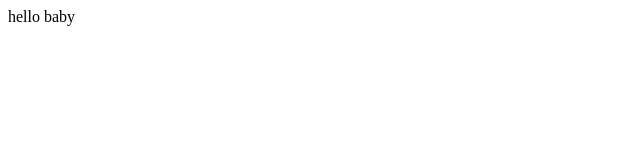
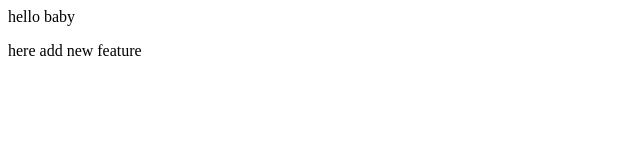
Before and after one commit to Abhishek-web-git/local, a plain HTML site: page index.html in a window 1280 px wide. Shown: the whole page, without its empty margins (0-640 px from the left). Drawn offline with Linux system fonts and the light colour scheme.

Commit message:
add some feature

```diff
--- a/index.html
+++ b/index.html
@@ -7,5 +7,8 @@
 </head>
 <body>
     hello baby
+    <p>
+        here add new feature
+    </p>
 </body>
 </html>
```
